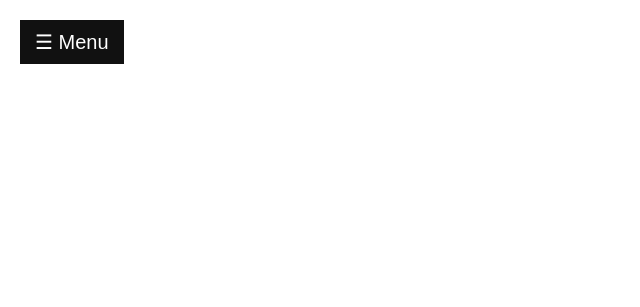
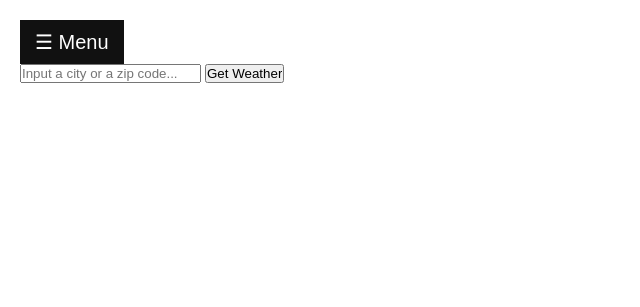
Before and after one commit to n423-sarsexto/homework-2-skysense, a website: page index.html in a window 1280 px wide. Shown: the whole page, without its empty margins (0-640 px from the left). Drawn offline with Linux system fonts and the light colour scheme.

Commit message:
Added input

```diff
--- a/index.html
+++ b/index.html
@@ -25,14 +25,23 @@
         </div>
     </div>
     <div class="main">
-        <div class="search">
+        <div class="top-bar">
             <div class="nav-toggle">
                 <button class="openbtn" onclick="openNav()">&#9776; Menu</button>
             </div>
+            <div class="lookup">
+                <!-- lookup bar for enter city/state here -->
+                <input type="text" name="search" id="search" placeholder="Input a city or a zip code...">
+                <input type="submit" value="Get Weather">
+            </div>
         </div>
 
-        <div class="lookup">
-            <!-- lookup bar for enter city/state here -->
+        <div class="current">
+            <!-- div for current weather -->
+        </div>
+
+        <div class="future">
+            <!-- main div for future forcast -->
         </div>
 
     </div>
```
